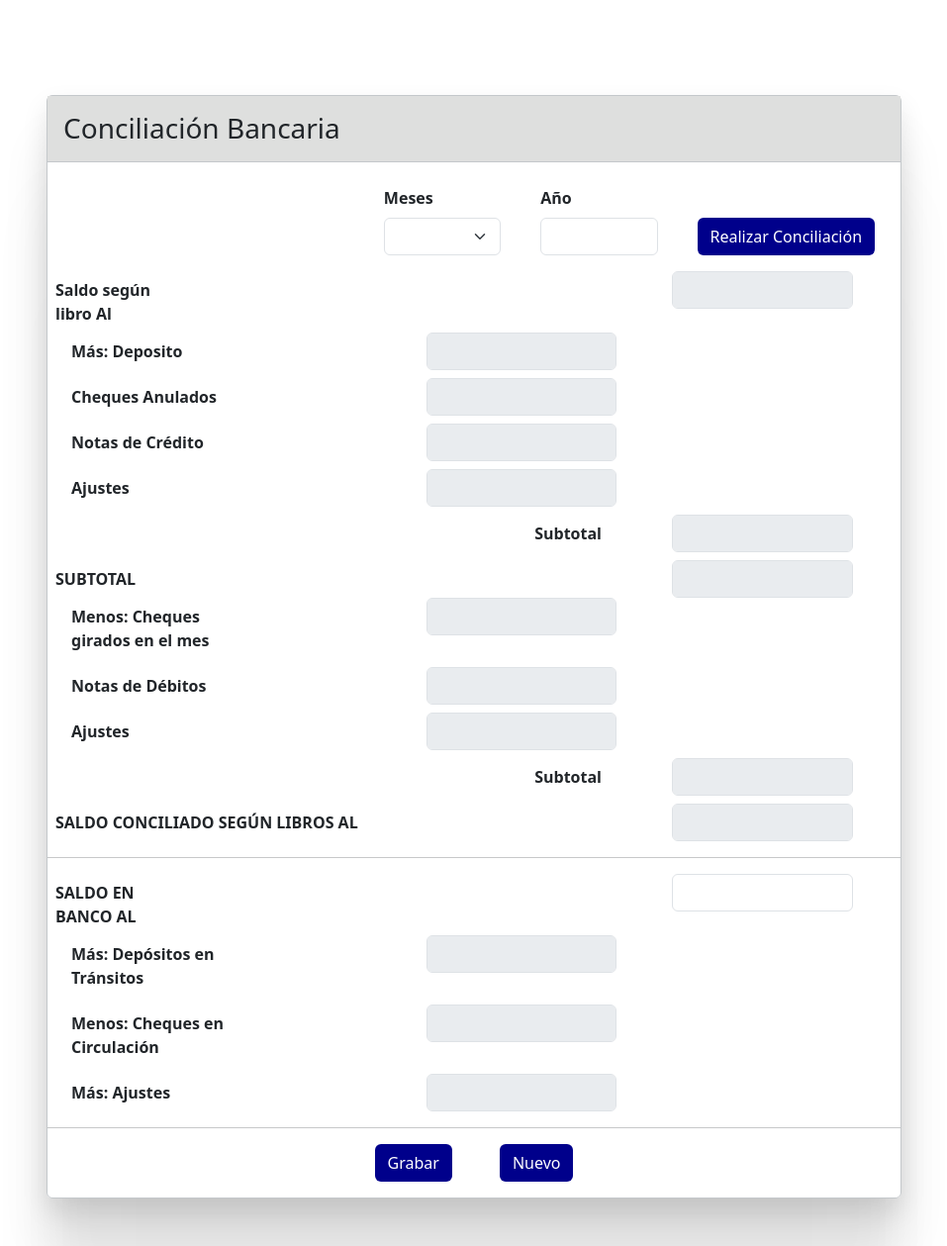
After one commit to ramxv/conciliacion-bancaria, a PHP site: page /conciliacion.php in a window 1280 px wide. The commit adds this page. Shown: the whole page at 99% size, without its empty margins (161-1118 px from the left). Run offline with PHP 8.4, Linux system fonts and the light colour scheme.

Commit message:
Add new pages

```diff
--- /dev/null
+++ b/pages/conciliacion.php
@@ -0,0 +1,161 @@
+<?php require "../includes/header.php" ?>
+
+<div class="container-fluid w-75 mt-5 p-5">
+
+  <form action="" class="border border-secondary-subtle rounded">
+    <h3 class="form-header p-3 border-bottom border-secondary-subtle ">Conciliación Bancaria</h3>
+
+    <!-- Primera sección -->
+    <div class="row p-3 justify-content-end align-items-end d-flex">
+      <div class="col-2 me-3">
+        <label for="inputMeses" class="form-label"><strong>Meses</strong></label>
+        <select class="form-select" name="meses" id="inputMeses">
+          <option> </option>
+          <option value="1">One</option>
+          <option value="2">Two</option>
+          <option value="3">Three</option>
+        </select>
+      </div>
+
+      <div class="col-2 me-3">
+        <label for="year-input" class="form-label"><strong>Año</strong></label>
+        <input type="text" name="text" id="year-input" class="form-control">
+      </div>
+
+      <div class="col-3">
+        <button type="submit" class="btn" id="btn-custom">Realizar Conciliación</button>
+      </div>
+    </div>
+
+    <!-- Segunda sección -->
+
+    <div class="row justify-content-between pe-5 ps-2">
+      <label for="inputSaldoLibro" class="col-sm-2 col-form-label"><strong>Saldo según libro Al </strong></label>
+      <div class="col-3">
+        <input type="saldoLibro" class="form-control" id="inputSaldoLibro" disabled>
+      </div>
+    </div>
+
+    <div class="row ps-4 mb-2">
+      <label for="inputDeposito" class="col-md-3 col-form-label"><strong>Más: Deposito</strong></label>
+      <div class="col-3 offset-2">
+        <input type="deposito" class="form-control" id="inputDeposito" disabled>
+      </div>
+    </div>
+
+    <div class="row mb-2 ps-4">
+      <label for="inputChequesAnulados" class="col-md-3 col-form-label"><strong>Cheques Anulados</strong></label>
+      <div class="col-3 offset-2">
+        <input type="chequesAnulados" class="form-control" id="inputChequesAnulados" disabled>
+      </div>
+    </div>
+
+    <div class="row ps-4 mb-2">
+      <label for="inputNotasCredito" class="col-md-3 col-form-label"><strong>Notas de Crédito</strong></label>
+      <div class="col-3 offset-2">
+        <input type="notasCredito" class="form-control" id="inputNotasCredito" disabled>
+      </div>
+    </div>
+
+    <div class="row ps-4 mb-2">
+      <label for="inputAjustesLibro" class="col-md-3 col-form-label"><strong>Ajustes</strong></label>
+      <div class="col-3 offset-2">
+        <input type="ajustesLibro" class="form-control" id="inputAjustesLibro" disabled>
+      </div>
+    </div>
+
+    <div class="row mb-2 justify-content-end pe-5 ps-2">
+      <label for="inputSubtotal" class="col-sm-2 col-form-label"><strong>Subtotal</strong></label>
+      <div class="col-3">
+        <input type="subtotal" class="form-control" id="inputSubtotal" disabled>
+      </div>
+    </div>
+
+    <!-- Tercera Sección -->
+
+    <div class="row justify-content-between pe-5 ps-2">
+      <label for="inputSubtotalFinal" class="col-sm-2 col-form-label"><strong>SUBTOTAL</strong></label>
+      <div class="col-3">
+        <input type="subtotalFinal" class="form-control" id="inputSubtotalFinal" disabled>
+      </div>
+    </div>
+
+    <div class="row ps-4 mb-2">
+      <label for="inputCkGirados" class="col-md-3 col-form-label"><strong>Menos: Cheques girados en el mes</strong></label>
+      <div class="col-3 offset-2">
+        <input type="ckGirados" class="form-control" id="inputCkGirados" disabled>
+      </div>
+    </div>
+
+    <div class="row ps-4 mb-2">
+      <label for="inputNotasDebito" class="col-md-3 col-form-label"><strong>Notas de Débitos</strong></label>
+      <div class="col-3 offset-2">
+        <input type="notasDebito" class="form-control" id="inputNotasDebito" disabled>
+      </div>
+    </div>
+
+    <div class="row ps-4 mb-2">
+      <label for="inputAjusteCkGirados" class="col-md-3 col-form-label"><strong>Ajustes</strong></label>
+      <div class="col-3 offset-2">
+        <input type="ajusteCkGirados" class="form-control" id="inputAjusteCkGirados" disabled>
+      </div>
+    </div>
+
+    <div class="row mb-2 justify-content-end pe-5 ps-2">
+      <label for="inputSubtotalMenos" class="col-sm-2 col-form-label"><strong>Subtotal</strong></label>
+      <div class="col-3">
+        <input type="subtotalMenos" class="form-control" id="inputSubtotalMenos" disabled>
+      </div>
+    </div>
+
+    <div class="row justify-content-between pe-5 ps-2">
+      <label for="inputSaldoConsiliado" class="col col-form-label"><strong>SALDO CONCILIADO SEGÚN LIBROS AL</strong></label>
+      <div class="col-3">
+        <input type="saldoConsiliado" class="form-control" id="inputSaldoConsiliado" disabled>
+      </div>
+    </div>
+
+    <hr>
+
+    <!-- Sección Cuatro -->
+
+    <div class="row justify-content-between pe-5 ps-2">
+      <label for="inputSaldoBanco" class="col-sm-2 col-form-label"><strong>SALDO EN BANCO AL</strong></label>
+      <div class="col-3">
+        <input type="saldoBanco" class="form-control" id="inputSaldoBanco">
+      </div>
+    </div>
+
+    <div class="row ps-4 mb-2">
+      <label for="inputDepositoTransito" class="col-md-3 col-form-label"><strong>Más: Depósitos en Tránsitos</strong></label>
+      <div class="col-3 offset-2">
+        <input type="depositoTransito" class="form-control" id="inputDepositoTransito" disabled>
+      </div>
+    </div>
+
+    <div class="row ps-4 mb-2">
+      <label for="inputChequesCirculacion" class="col-md-3 col-form-label"><strong>Menos: Cheques en Circulación</strong></label>
+      <div class="col-3 offset-2">
+        <input type="chequesCirculacion" class="form-control" id="inputChequesCirculacion" disabled>
+      </div>
+    </div>
+
+    <div class="row ps-4 mb-2">
+      <label for="inputAjusteBanco" class="col-md-3 col-form-label"><strong>Más: Ajustes</strong></label>
+      <div class="col-3 offset-2">
+        <input type="ajusteBanco" class="form-control" id="inputAjusteBanco" disabled>
+      </div>
+    </div>
+
+    <hr>
+
+    <!-- Sección Botones -->
+
+    <div class="d-grid gap-5 d-md-flex justify-content-md-center pb-3">
+      <button type="submit" class="btn" id="btn-custom">Grabar</button>
+      <button type="submit" class="btn" id="btn-custom">Nuevo</button>
+    </div>
+
+  </form>
+</div>
+<?php require "../includes/footer.php" ?>
```
Also changed, not shown: includes/navbar.php (+3 -4 lines), pages/cheques.php (+14 -14 lines), pages/ck_circulacion.php (added, +57 -0 lines), pages/otras_transacciones.php (added, +38 -0 lines).
